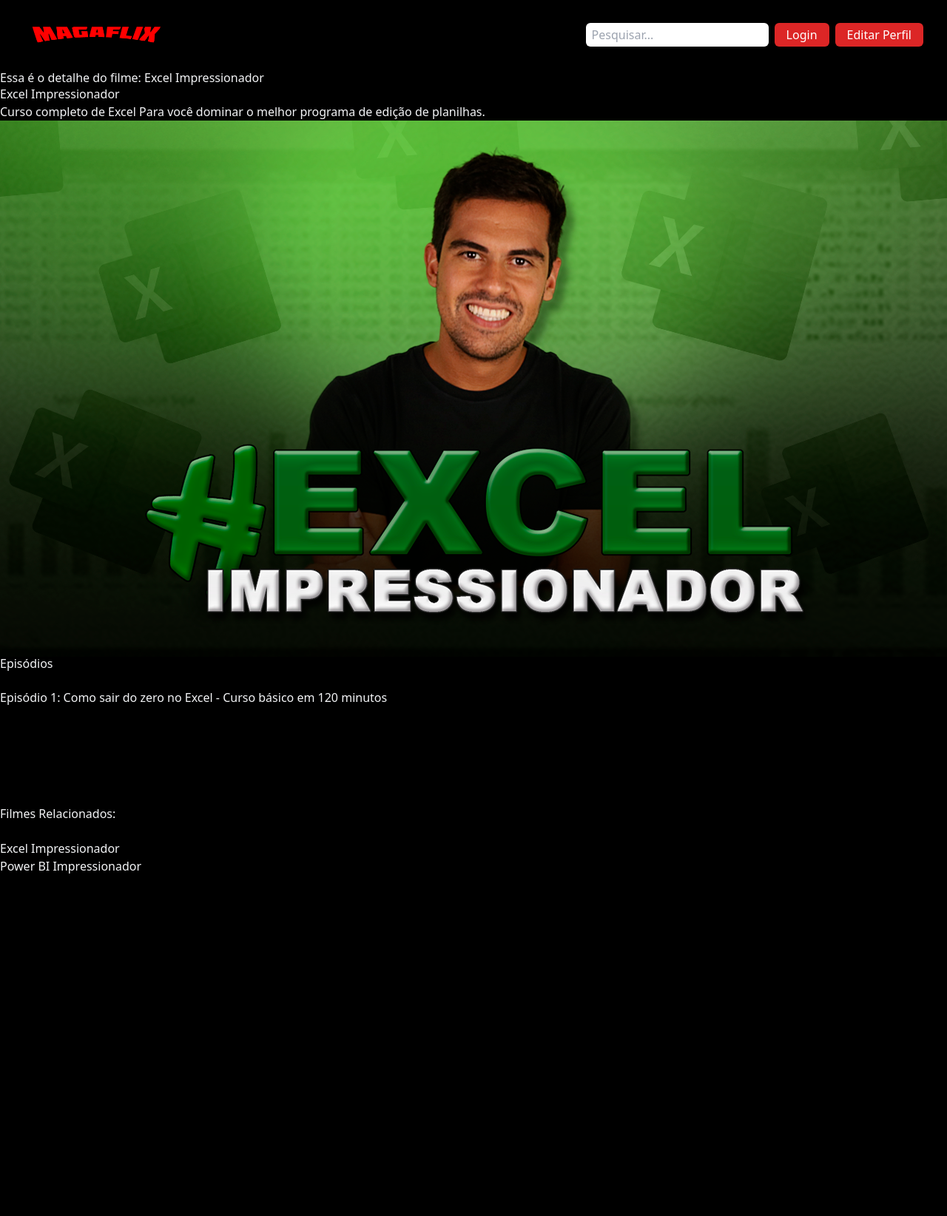
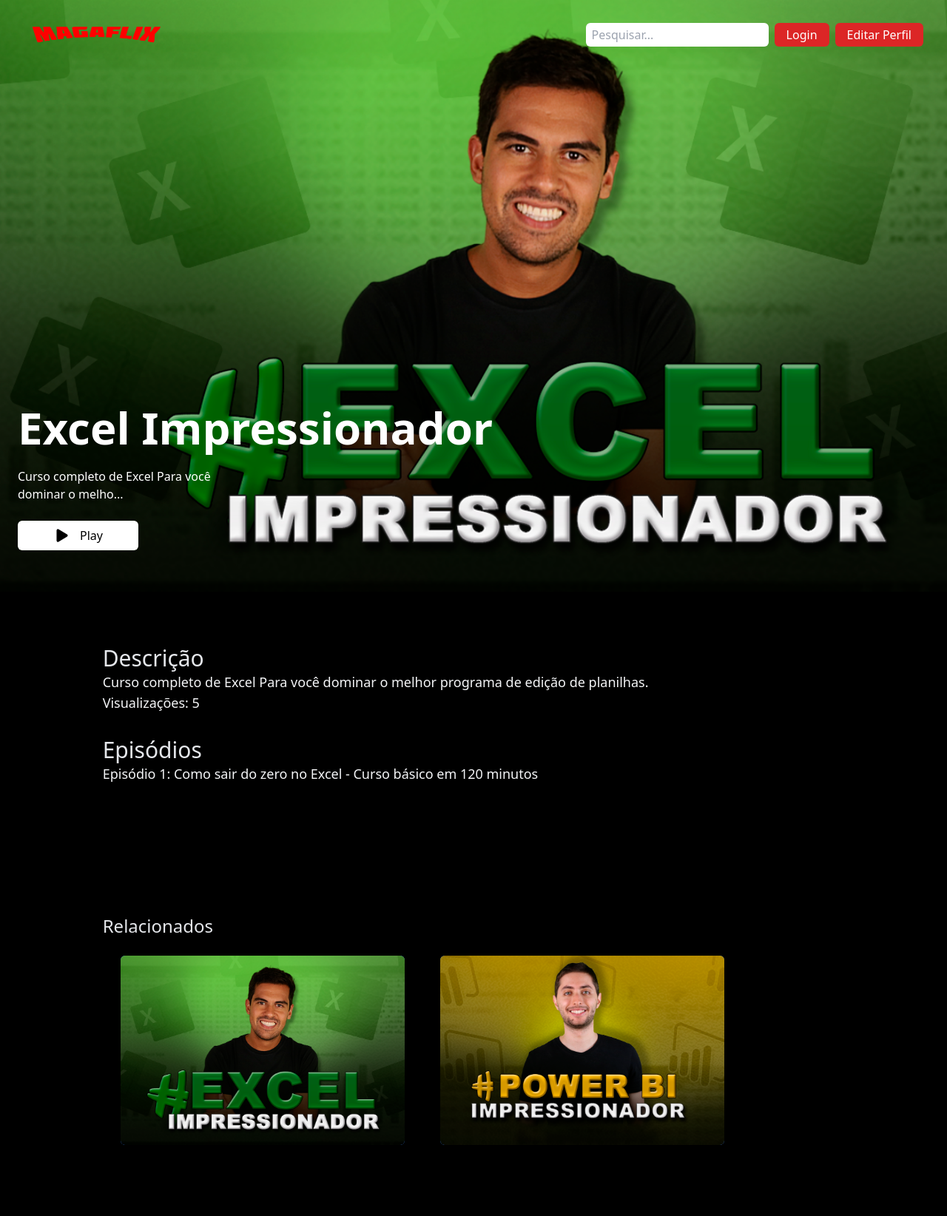
Before and after one commit to Magalercio/Magaflix, a Django app: page /filmes/3 in a window 1280 px wide. Shown: the whole page at 74% size. Before the commit the page ends 1181 px from the top, so only its background shows below. Run offline with Django 4.2, Linux system fonts and the light colour scheme; data comes from the database, SQL or seed files in the repository; both versions use the stored data as it was after the commit; some libraries are stand-ins or nearby versions.

Commit message:
Context para as listas
criado as funçoes de contexts para lista de filmes recentes e filmes em alta (com mais visualizações)
Criado a função para a contagem de visualizaçoes
Melhorando o html do detalhes filmes através de 3 seções:
1)Filme em destaque
2)Caracteristicas
3)filmes relacionados

Melhorando html da homefilmes em 4 seções:
1) Filme destaque
2)Filmes novos

```diff
--- /dev/null
+++ b/filme/novos_context.py
@@ -0,0 +1,10 @@
+from .models import Filme
+
+def lista_filmes_recentes(request):
+    lista_filmes = Filme.objects.all().order_by('-data_criacao')[0:10]
+    return{"lista_filmes_recentes": lista_filmes}
+
+
+def lista_filmes_emalta(request):
+    lista_filmes = Filme.objects.all().order_by('-visualizacoes')[0:10]
+    return {"lista_filmes_emalta": lista_filmes}
--- a/filme/templates/detalhesfilme.html
+++ b/filme/templates/detalhesfilme.html
@@ -7,31 +7,75 @@
 
 
 {% block content %}
-<div class="py-24">
-    <h1>Essa é o detalhe do filme: {{ object.titulo }}</h1>
-    <p>{{ object }}</p>
-    <p>{{ object.descricao }}</p>
-    <img src="{{ object.thumb.url }}">
+<main class='bg-primary_black min-h-screen w-full'>
+    <section class="h-screen relative bg-no-repeat pb-8 pl-6 flex  items-end bg-cover" style="background-image: url('{{ object.thumb.url }}');">
+        <div>
+            <h2 class="text-6xl font-semibold text-white my-4">
+                {{ object.titulo }}
+            </h2>
+            <p class=" w-11/12 md:w-5/12 font-medium text-white my-4">
+                {{ object.descricao|slice:":50" }}...
+            </p>
+            <div class="flex my-4">
+                <a href="{{ object.episodio.first.video }}">
+                    <button class="flex items-center bg-white py-2 px-5 rounded-md" style='color:black;'>
+                        <ion-icon name="play" class="text-2xl"></ion-icon>
+                        <span class="ml-3 font-medium">
+                            Play
+                        </span>
+                    </button>
+                </a>
+            </div>
+        </div>
+    </section>
+    <section class='bg-primary_black flex justify-center py-10'>
+        <div class="p-8 w-10/12 relative" >
+            <h2 class="text-gray-200 text-3xl font-medium">
+                Descrição
+            </h2>
+            <div class="flex justify-left  items-center min-w-full  movie_lis">
+                <p class="text-gray-100 text-lg">
+                    {{ object.descricao }}
+                    <br>
+                    Visualizações: {{ object.visualizacoes }}
+                </p>
+            </div>
 
+            <div style='margin-top:2rem;margin-bottom:2rem;'>
+                <h2 class="text-gray-200 text-3xl font-medium">
+                    Episódios
 
-    <h2>Episódios</h2>
-    <br>
+                </h2>
                     {% for episodio in object.episodios.all %}
+                        <h3 class='text-lg'>
                             <a href="{{ episodio.video }}">
                                 <p>Episódio {{ forloop.counter }}: {{ episodio.titulo }}</p>
                             </a>
-    {% endfor %}
-</div>
-<div class="py-10">
-    <h2>Filmes Relacionados:</h2>
-    <br>
-        {% for filme in filmes_relacionados %}
-        <p>
-           <a href="{% url 'filme:detalhesfilme' filme.pk %}">
-               {{ filme.titulo }}
-           </a>
-        </p>
+                        </h3>
                     {% endfor %}
             </div>
 
+        </div>
+    </section>
+
+    <section class='bg-primary_black flex justify-center py-10'>
+        <div class="p-8 w-10/12 relative" >
+            <h2 class="text-gray-200 text-2xl font-medium">
+                Relacionados
+            </h2>
+            <div class="flex flex-wrap items-center min-w-full movie_lis">
+                {% for filme in filmes_relacionados %}
+
+                    <div class="m-4 bg-blue-500 overflow-hidden flex-shrink-0 rounded-md cursor-pointer h-64 w-96">
+                        <a href="{% url 'filme:detalhesfilme' filme.pk %}">
+                                <img src="{{ filme.thumb.url }}" class="object-cover w-full h-full " alt="">
+                        </a>
+                    </div>
+                {% endfor %}
+            </div>
+        </div>
+    </section>
+
+</main>
+
 {% endblock %}
--- a/filme/views.py
+++ b/filme/views.py
@@ -27,6 +27,16 @@
     model = Filme
     # object -> 1 item do modelo
 
+    def get(self, request, *args, **kwargs):
+        # descobrir qual filme ele ta acessando
+        filme = self.get_object()
+        # somar 1 nas visualizaçoes daquele filme
+        filme.visualizacoes += 1
+        #salvar
+        filme.save()
+
+        return super().get(request, *args, **kwargs) #redireciona o usuário para a url final
+
     def get_context_data(self, **kwargs):
         context = super(Detalhesfilme, self).get_context_data(**kwargs)
         # filtrar a minha tabela de filmes pegando os filmes cuja categoria é igual a categoria do filme da página (object)
--- a/magaflix/settings.py
+++ b/magaflix/settings.py
@@ -63,6 +63,8 @@
                 'django.template.context_processors.request',
                 'django.contrib.auth.context_processors.auth',
                 'django.contrib.messages.context_processors.messages',
+                'filme.novos_context.lista_filmes_recentes',
+                'filme.novos_context.lista_filmes_emalta',
             ],
         },
     },
```
Also changed, not shown: filme/templates/homefilmes.html (+74 -0 lines), db.sqlite3. Lines whose indentation alone changed are shown as unchanged.
